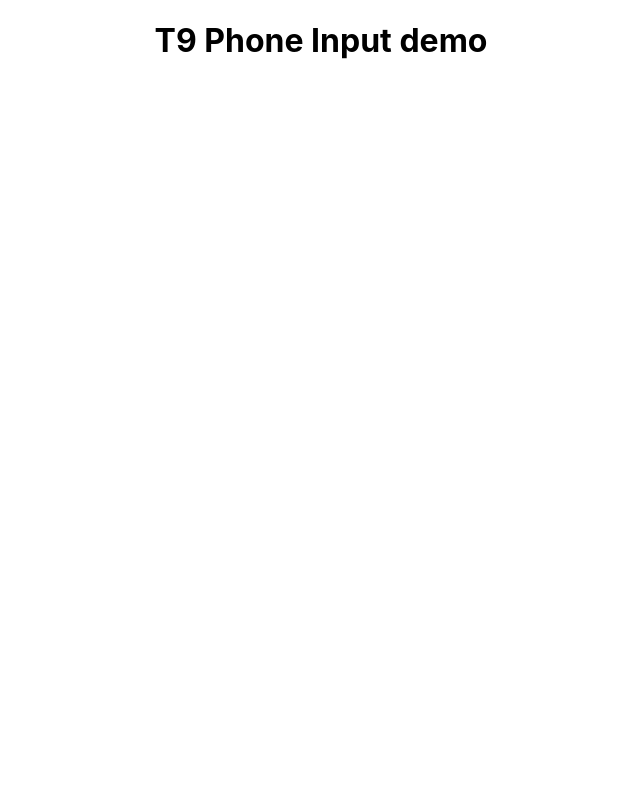
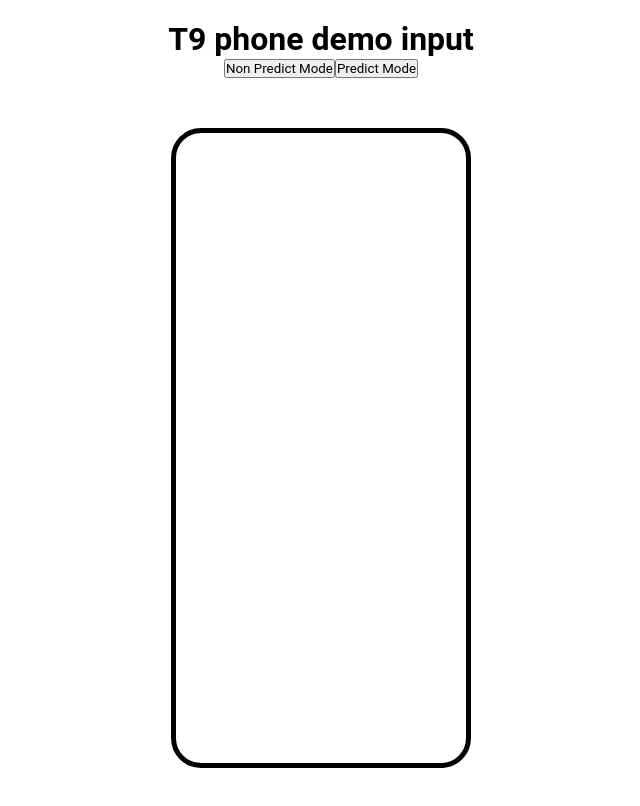
Before and after one commit to catlirex/T9Phone, a React (Create React App) app in the folder client/: page / in a window 1280 px wide. Shown: the top 806 px of the page, without its empty margins (319-959 px from the left). Built offline with nearby package versions, Linux system fonts and the light colour scheme.

Commit message:
Build: basic store setup

```diff
--- a/client/package.json
+++ b/client/package.json
@@ -3,12 +3,14 @@
   "version": "0.1.0",
   "private": true,
   "dependencies": {
+    "@reduxjs/toolkit": "^1.6.2",
     "@testing-library/jest-dom": "^5.14.1",
     "@testing-library/react": "^11.2.7",
     "@testing-library/user-event": "^12.8.3",
     "react": "^17.0.2",
     "react-dom": "^17.0.2",
     "react-scripts": "4.0.3",
+    "redux": "^4.1.2",
     "web-vitals": "^1.1.2"
   },
   "scripts": {
--- a/client/public/index.html
+++ b/client/public/index.html
@@ -9,7 +9,6 @@
       name="description"
       content="Web site created using create-react-app"
     />
-    <link rel="apple-touch-icon" href="%PUBLIC_URL%/logo192.png" />
     <!--
       manifest.json provides metadata used when your web app is installed on a
       user's mobile device or desktop. See https://developers.google.com/web/fundamentals/web-app-manifest/
--- a/client/src/App.css
+++ b/client/src/App.css
@@ -1,38 +1,41 @@
-.App {
-  text-align: center;
+* {
+  margin: 0;
+  padding: 0;
+  box-sizing: border-box;
+  font-family: "Roboto", sans-serif;
+  list-style: none;
 }
 
-.App-logo {
-  height: 40vmin;
-  pointer-events: none;
+::-webkit-scrollbar {
+  display: none; /* Chrome Safari */
+}
+.APP {
+}
+.wrapper {
+  margin-right: auto;
+  margin-left: auto;
+  max-width: 500px;
+  padding-right: 10px;
+  padding-left: 10px;
+  text-align: -webkit-center;
+  margin-top: 20px;
 }
 
-@media (prefers-reduced-motion: no-preference) {
-  .App-logo {
-    animation: App-logo-spin infinite 20s linear;
-  }
+.phone {
+  padding-top: 30px;
+  margin: 50px;
+  width: 300px;
+  height: 80vh;
+  border: 5px solid black;
+  border-radius: 30px;
 }
 
-.App-header {
-  background-color: #282c34;
-  min-height: 100vh;
-  display: flex;
-  flex-direction: column;
-  align-items: center;
-  justify-content: center;
-  font-size: calc(10px + 2vmin);
-  color: white;
+.background-image {
+  margin: 0 100px;
+  padding: 15px 0;
+  width: 380px;
+  height: 700px;
+  background-size: cover;
+  margin-left: auto;
+  margin-right: auto;
 }
-
-.App-link {
-  color: #61dafb;
-}
-
-@keyframes App-logo-spin {
-  from {
-    transform: rotate(0deg);
-  }
-  to {
-    transform: rotate(360deg);
-  }
-}
--- a/client/src/App.js
+++ b/client/src/App.js
@@ -1,10 +1,20 @@
 import logo from "./logo.svg";
 import "./App.css";
+import { modeStore } from "./store/predictStore";
+import { messageStore } from "./store/messageStore";
 
 function App() {
   return (
     <div className="App">
-      <h1>T9 Phone Input demo</h1>
+      <div className="wrapper">
+        <h1>T9 phone demo input</h1>
+        <div className="input-mode">
+          <button>Non Predict Mode</button>
+          <button>Predict Mode</button>
+        </div>
+
+        <div className="phone"></div>
+      </div>
     </div>
   );
 }
--- /dev/null
+++ b/client/src/store/messageStore.js
@@ -0,0 +1,23 @@
+import { createSlice, configureStore } from "@reduxjs/toolkit";
+
+const messageSlice = createSlice({
+  name: "message",
+  initialState: {
+    input: "",
+    output: [""],
+  },
+  reducers: {
+    updateInput: (state, payload) => {
+      state.input = payload;
+    },
+    updateOutput: (state, payload) => {
+      state.output = payload;
+    },
+  },
+});
+
+export const { updateInput, updateOutput } = messageSlice.actions;
+
+export const messageStore = configureStore({
+  reducer: messageSlice.reducer,
+});
--- /dev/null
+++ b/client/src/store/predictStore.js
@@ -0,0 +1,19 @@
+import { createSlice, configureStore } from "@reduxjs/toolkit";
+
+const predictSlice = createSlice({
+  name: "predict",
+  initialState: {
+    value: false,
+  },
+  reducers: {
+    switchMode: (state) => {
+      state.value = !state.value;
+    },
+  },
+});
+
+export const { switchMode } = predictSlice.actions;
+
+export const modeStore = configureStore({
+  reducer: predictSlice.reducer,
+});
```
Also changed, not shown: client/public/manifest.json, 1 other file (tests, documents, lock files or other folders).
